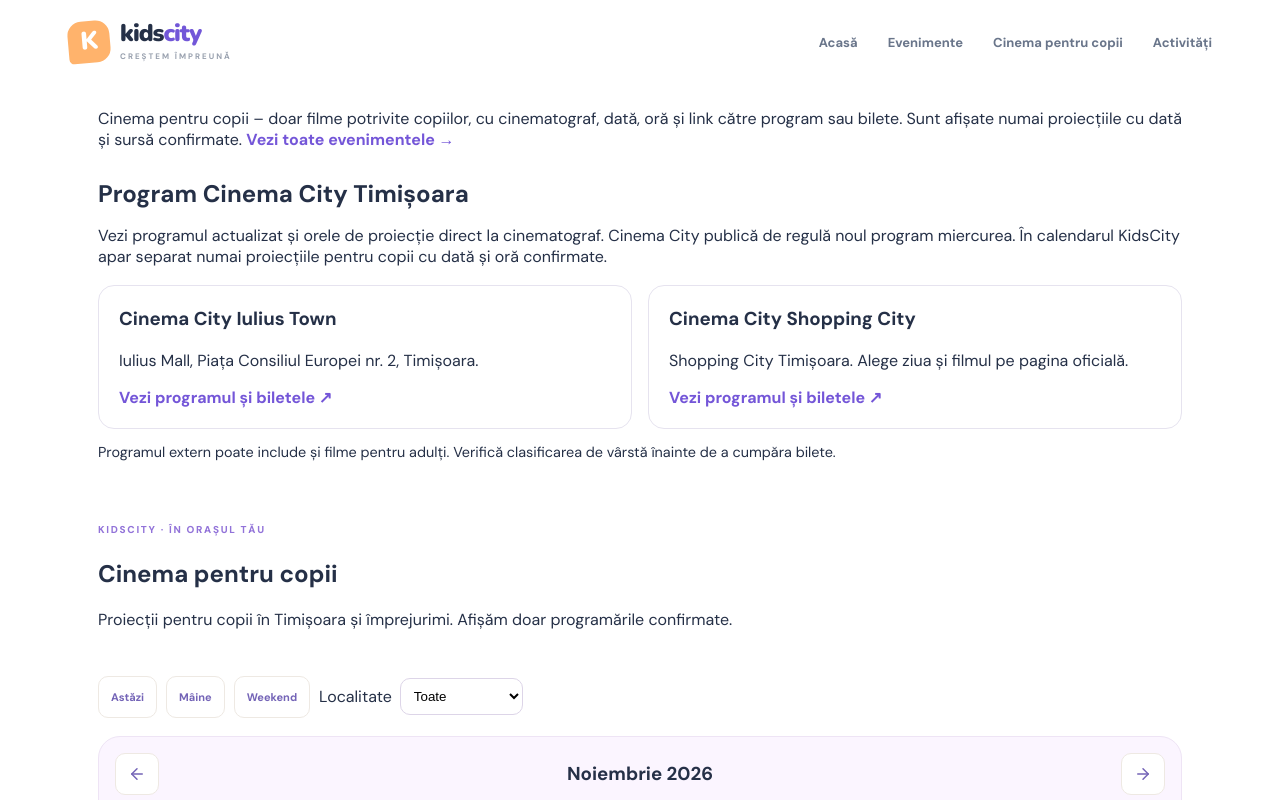
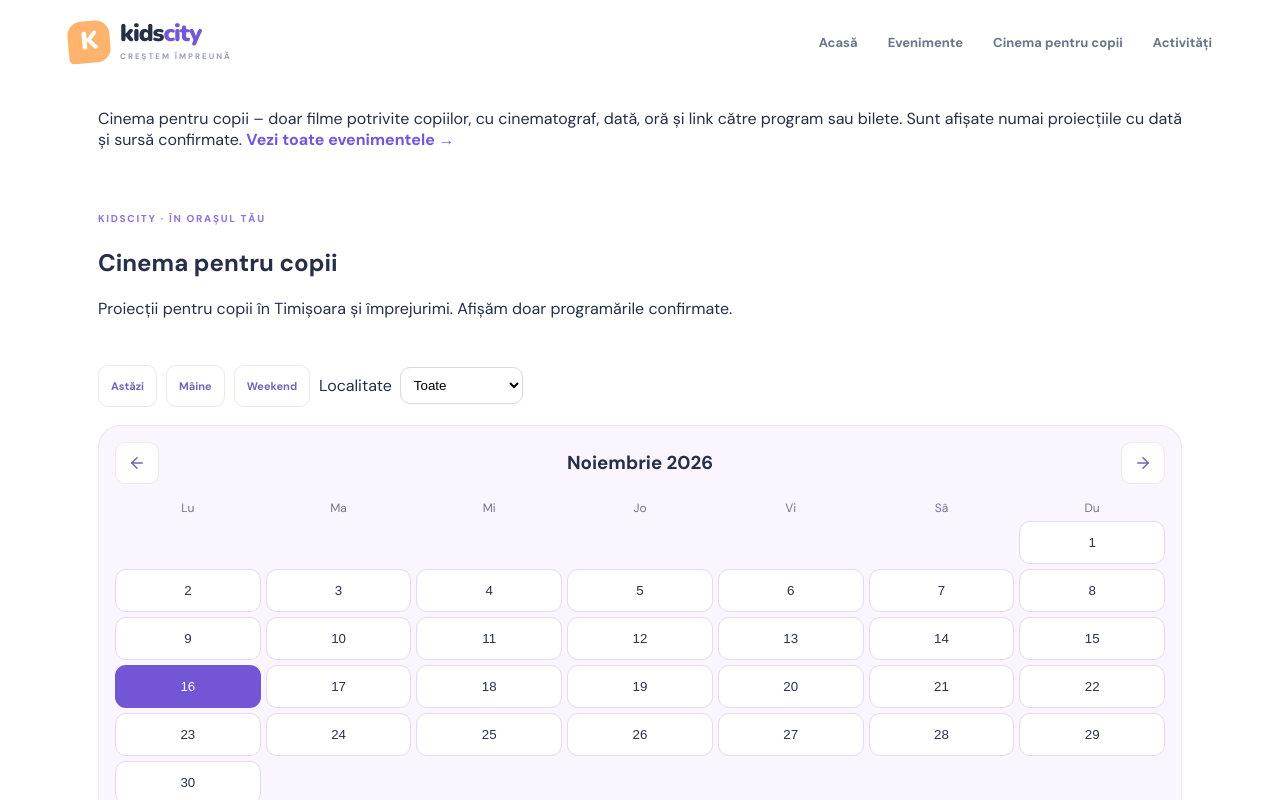
Before and after one commit to claudiamilovan9-svg/Kidscity-, a Next.js app: page /cinema-pentru-copii in a window 1280 px wide. Shown: the top 800 px of the page. Built offline with nearby package versions, Linux system fonts and the light colour scheme; no server answers; the database is empty.

Commit message:
Remove standalone Cinema City cards; keep cinema calendar as main content

```diff
--- a/app/cinema-pentru-copii/page.tsx
+++ b/app/cinema-pentru-copii/page.tsx
@@ -23,23 +23,6 @@ export default function KidsCinemaPage() {
         Sunt afișate numai proiecțiile cu dată și sursă confirmate.
         {" "}<Link href="/evenimente" style={{ color: "#7456d8", fontWeight: 700 }}>Vezi toate evenimentele →</Link>
       </p>
-      <section style={{ maxWidth: 1120, margin: "28px auto", padding: "0 18px" }}>
-        <h2 style={{ fontSize: "1.5rem", marginBottom: 8 }}>Program Cinema City Timișoara</h2>
-        <p style={{ marginBottom: 18 }}>Vezi programul actualizat și orele de proiecție direct la cinematograf. Cinema City publică de regulă noul program miercurea. În calendarul KidsCity apar separat numai proiecțiile pentru copii cu dată și oră confirmate.</p>
-        <div style={{ display: "grid", gridTemplateColumns: "repeat(auto-fit, minmax(240px, 1fr))", gap: 16 }}>
-          <article style={{ border: "1px solid #e6e3ef", borderRadius: 16, padding: 20, background: "#fff" }}>
-            <h3 style={{ marginTop: 0 }}>Cinema City Iulius Town</h3>
-            <p>Iulius Mall, Piața Consiliul Europei nr. 2, Timișoara.</p>
-            <a href="https://www.cinemacity.ro/cinemas/timisoara-iulius-mall/1802" target="_blank" rel="noopener noreferrer" style={{ color: "#7456d8", fontWeight: 700 }}>Vezi programul și biletele ↗</a>
-          </article>
-          <article style={{ border: "1px solid #e6e3ef", borderRadius: 16, padding: 20, background: "#fff" }}>
-            <h3 style={{ marginTop: 0 }}>Cinema City Shopping City</h3>
-            <p>Shopping City Timișoara. Alege ziua și filmul pe pagina oficială.</p>
-            <a href="https://www.cinemacity.ro/cinemas/timisoara-shopping-city/1823" target="_blank" rel="noopener noreferrer" style={{ color: "#7456d8", fontWeight: 700 }}>Vezi programul și biletele ↗</a>
-          </article>
-        </div>
-        <p style={{ marginTop: 14, fontSize: ".9rem" }}>Programul extern poate include și filme pentru adulți. Verifică clasificarea de vârstă înainte de a cumpăra bilete.</p>
-      </section>
       <EventsCalendar cinemaOnly />
       <footer><Link href="/evenimente">← Înapoi la evenimente</Link></footer>
     </main>
```
